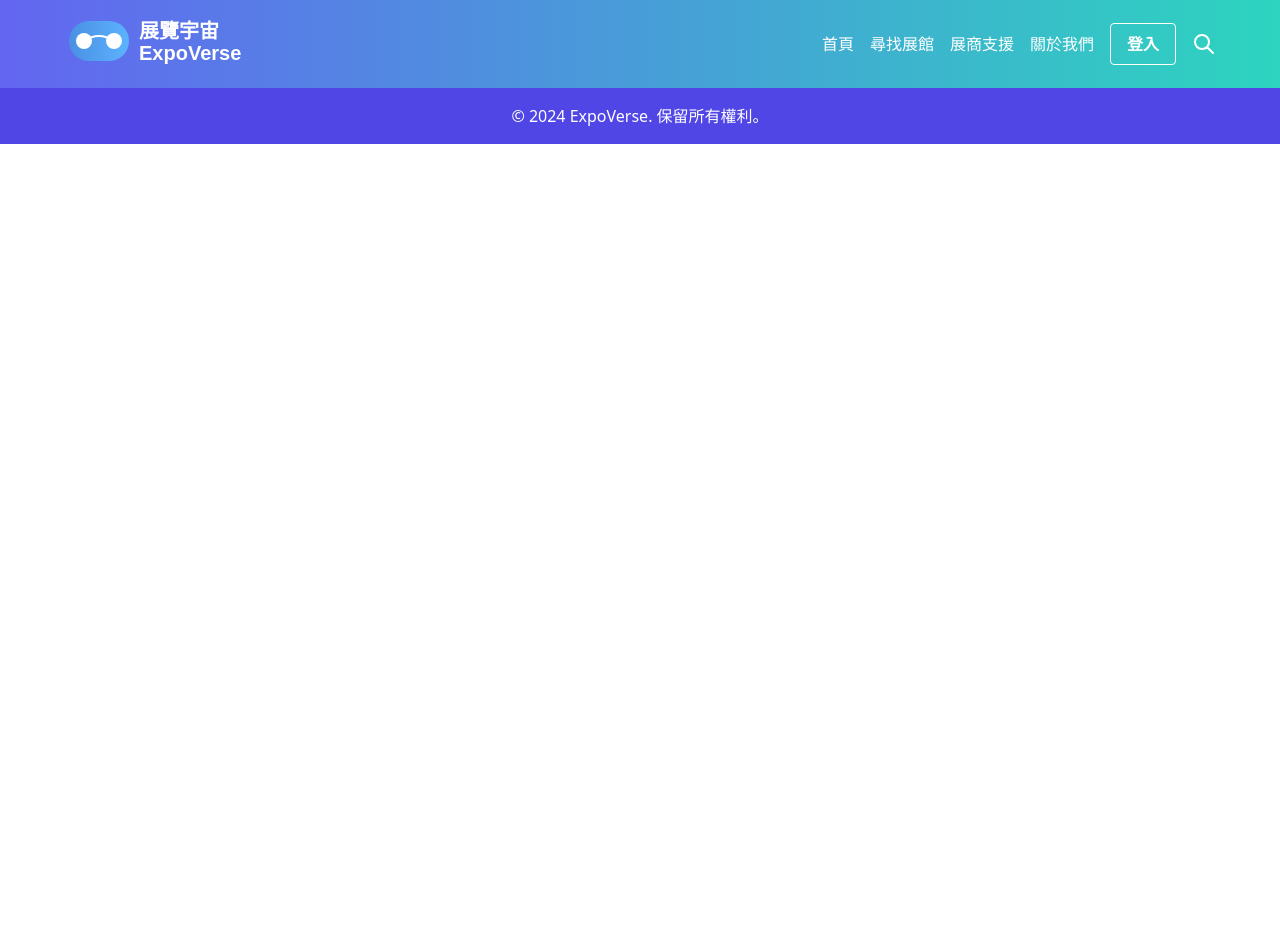
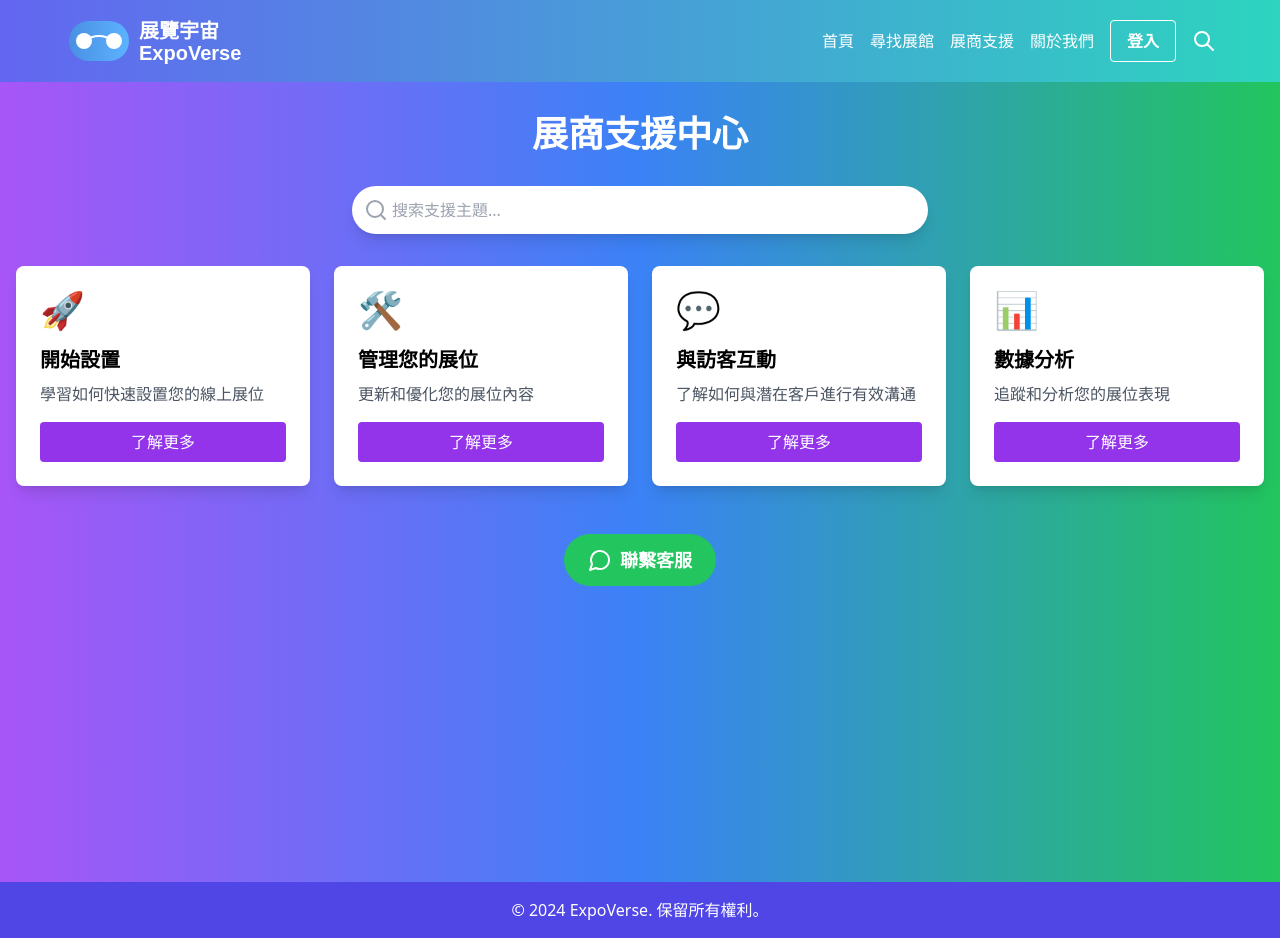
Before and after one commit to watson050308/franchise-web, a Vue app in the folder frontend/: page /brandSupport in a window 1280 px wide. Before the commit the page ends 800 px from the top, so only its background shows below. Built offline with nearby package versions, Linux system fonts and the light colour scheme.

Commit message:
feat: add brand support page (#12)
* feat: add brand support page

* fix search button

```diff
--- a/frontend/src/components/BaseHeader.vue
+++ b/frontend/src/components/BaseHeader.vue
@@ -1,7 +1,7 @@
 <template>
-  <header class="bg-gradient-to-r from-indigo-500 to-teal-400 text-white py-4 px-8 sm:px-6 lg:px-8">
-    <nav class="flex justify-between items-center max-w-6xl mx-auto">
-      <div>
+  <header class="bg-gradient-to-r from-indigo-500 to-teal-400 text-white py-4 px-4 sm:px-6 lg:px-8">
+    <nav class="flex flex-col sm:flex-row justify-between items-center max-w-6xl mx-auto">
+      <div class="w-full sm:w-auto flex justify-between items-center">
         <router-link to="/expoverse" class="text-2xl font-bold inline-block">
         <svg xmlns="http://www.w3.org/2000/svg" viewBox="0 0 300 50" width="300" height="50">
           <defs>
@@ -18,14 +18,19 @@
           <text x="75" y="44" font-family="Arial, sans-serif" font-size="20" fill="white">ExpoVerse</text>
         </svg>
       </router-link>
+        <button @click="toggleMenu" class="sm:hidden">
+          <svg class="w-6 h-6" fill="none" stroke="currentColor" viewBox="0 0 24 24" xmlns="http://www.w3.org/2000/svg">
+            <path stroke-linecap="round" stroke-linejoin="round" stroke-width="2" d="M4 6h16M4 12h16m-7 6h7"></path>
+          </svg>
+        </button>
       </div>
 
-      <div class="hidden sm:flex items-center space-x-4">
-        <router-link to="/expoverse" class="hover:opacity-80 transition-opacity duration-300">首頁</router-link>
-        <router-link to="/exhibition" class="hover:opacity-80 transition-opacity duration-300">尋找展館</router-link>
-        <a href="#" class="hover:opacity-80 transition-opacity duration-300">展商支援</a>
-        <router-link to="/about-us" class="hover:opacity-80 transition-opacity duration-300">關於我們</router-link>
-        <BaseButton variant="outline" class="text-white border-white hover:opacity-80 transition-opacity duration-300">
+      <div :class="['sm:flex items-center space-y-4 sm:space-y-0 sm:space-x-4 mt-4 sm:mt-0 w-full sm:w-auto', {'hidden': !isMenuOpen, 'flex flex-col sm:flex-row': isMenuOpen}]">
+        <router-link to="/expoverse" class="hover:opacity-80 transition-opacity duration-300 block w-full sm:w-auto text-center">首頁</router-link>
+        <router-link to="/exhibition" class="hover:opacity-80 transition-opacity duration-300 block w-full sm:w-auto text-center">尋找展館</router-link>
+        <router-link to="/brandSupport" class="hover:opacity-80 transition-opacity duration-300 block w-full sm:w-auto text-center">展商支援</router-link>
+        <router-link to="/about-us" class="hover:opacity-80 transition-opacity duration-300 block w-full sm:w-auto text-center">關於我們</router-link>
+        <BaseButton variant="outline" class="text-white border-white hover:opacity-80 transition-opacity duration-300 w-full sm:w-auto">
           <router-link to="/login" class="hover:underline">登入</router-link>
         </BaseButton>
 
@@ -64,15 +69,7 @@
           </div>
         </div>
       </div>
-
-      <button @click="toggleMenu" class="sm:hidden">
-        <svg class="w-6 h-6" fill="none" stroke="currentColor" viewBox="0 0 24 24" xmlns="http://www.w3.org/2000/svg">
-          <path stroke-linecap="round" stroke-linejoin="round" stroke-width="2" d="M4 6h16M4 12h16m-7 6h7"></path>
-        </svg>
-      </button>
     </nav>
-
-    <!-- Mobile menu content remains the same -->
   </header>
 </template>
 
@@ -106,17 +103,30 @@ export default {
 
     const toggleMenu = () => {
       isMenuOpen.value = !isMenuOpen.value;
+      if (!isMenuOpen.value) {
+        showSearch.value = false;
+      }
+    };
+
+    const toggleSearch = () => {
+      showSearch.value = !showSearch.value;
+      if (showSearch.value) {
+        showSuggestions.value = true;
+      }
     };
 
     const performSearch = () => {
       console.log('Searching for:', searchQuery.value);
       showSuggestions.value = false;
+      showSearch.value = false;
     };
 
     const hideSearchIfNotFocused = () => {
+      setTimeout(() => {
         if (!showSuggestions.value) {
           showSearch.value = false;
         }
+      }, 200);
     };
 
     const hideSuggestionsDelayed = () => {
@@ -128,6 +138,7 @@ export default {
     const selectBrand = (brandName) => {
       searchQuery.value = brandName;
       showSuggestions.value = false;
+      showSearch.value = false;
       performSearch();
     };
 
@@ -141,7 +152,8 @@ export default {
       filteredBrands,
       hideSearchIfNotFocused,
       hideSuggestionsDelayed,
-      selectBrand
+      selectBrand,
+      toggleSearch
     };
   }
 }
--- /dev/null
+++ b/frontend/src/components/BrandSupport.vue
@@ -0,0 +1,66 @@
+<template>
+    <div class="min-h-screen bg-gradient-to-r from-purple-500 via-blue-500 to-green-500">
+      <!-- 主要內容區 -->
+      <div class="container mx-auto px-4 py-8">
+        <h1 class="text-4xl font-bold text-white text-center mb-8">展商支援中心</h1>
+
+        <!-- 搜索欄 -->
+        <div class="mb-8 flex justify-center">
+            <div class="relative w-full max-w-xl">
+            <input
+                type="text"
+                placeholder="搜索支援主題..."
+                class="w-full p-3 pl-10 rounded-full shadow-lg"
+            />
+            <Search class="absolute left-3 top-3 text-gray-400" />
+            </div>
+        </div>
+
+        <!-- 支援類別卡片 -->
+      <div class="grid grid-cols-1 sm:grid-cols-2 lg:grid-cols-4 gap-6">
+        <div
+          v-for="(category, index) in supportCategories"
+          :key="index"
+          class="bg-white rounded-lg shadow-lg p-6 hover:shadow-xl transition duration-300"
+        >
+          <div class="text-4xl mb-4">{{ category.icon }}</div>
+          <h3 class="text-xl font-semibold mb-2">{{ category.title }}</h3>
+          <p class="text-gray-600 mb-4">{{ category.description }}</p>
+          <button class="bg-purple-600 text-white px-4 py-2 rounded hover:bg-purple-700 transition duration-300 w-full">
+            了解更多
+          </button>
+        </div>
+      </div>
+
+        <!-- 聯繫支援按鈕 -->
+        <div class="mt-12 text-center">
+            <button class="bg-green-500 text-white px-6 py-3 rounded-full text-lg font-semibold hover:bg-green-600 transition duration-300 flex items-center justify-center mx-auto">
+            <MessageCircle class="mr-2" />
+            聯繫客服
+            </button>
+        </div>
+      </div>
+    </div>
+  </template>
+
+<script setup>
+import { ref } from 'vue';
+import { Search, MessageCircle } from 'lucide-vue-next';
+
+const supportCategories = ref([
+	{ title: '開始設置', icon: '🚀', description: '學習如何快速設置您的線上展位' },
+	{ title: '管理您的展位', icon: '🛠️', description: '更新和優化您的展位內容' },
+	{ title: '與訪客互動', icon: '💬', description: '了解如何與潛在客戶進行有效溝通' },
+	{ title: '數據分析', icon: '📊', description: '追蹤和分析您的展位表現' },
+]);
+</script>
+
+<style scoped>
+/* 如果需要，您可以在這裡添加任何組件特定的樣式 */
+@media (max-width: 640px) {
+	.container {
+			padding-left: 1rem;
+			padding-right: 1rem;
+	}
+}
+</style>
--- a/frontend/src/components/ui/SearchBar.vue
+++ b/frontend/src/components/ui/SearchBar.vue
@@ -10,20 +10,6 @@
               v-model="brandName"
               class="w-full bg-transparent border-none focus:outline-none"
             />
-          </div>
-          <div class="flex-1 flex items-center border-r border-gray-300 px-4">
-            <MapPin :size="20" class="text-gray-400 mr-2" />
-            <select
-              v-model="region"
-              class="w-full bg-transparent border-none focus:outline-none"
-            >
-              <option value="">選擇區域</option>
-              <option value="north">北部</option>
-              <option value="south">南部</option>
-              <option value="east">東部</option>
-              <option value="west">西部</option>
-            </select>
-            <!-- <ChevronDown :size="20" class="text-gray-400 ml-2" /> -->
           </div>
           <div class="flex-1 flex items-center border-r border-gray-300 px-4">
             <Tag :size="20" class="text-gray-400 mr-2" />
@@ -67,14 +53,14 @@
 
   <script>
   import { ref } from 'vue';
-  import { Search, MapPin, DollarSign, Tag } from 'lucide-vue-next';
+  import { Search, DollarSign, Tag } from 'lucide-vue-next';
 import { watch } from 'vue';
 
   export default {
     name: 'CustomSearchBar',
     components: {
       Search,
-      MapPin,
+      // MapPin,
       DollarSign,
       Tag
     },
--- a/frontend/src/router/index.js
+++ b/frontend/src/router/index.js
@@ -5,6 +5,7 @@ import AppManagement from '../AppManagement.vue'
 import ExhibitionPage from '../components/ExhibitionPage.vue'
 import BrandIntroduce from '../components/BrandIntroduce.vue'
 import ShowBrand from '../components/ShowBrand.vue'
+import BrandSupport from '../components/BrandSupport.vue'
 import AboutUsPage from '../components/AboutUsPage.vue'
 
 const routes = [
@@ -22,6 +23,11 @@ const routes = [
     path: '/app-management',
     name: 'AppManagement',
     component: AppManagement
+  },
+  {
+    path: '/brandSupport',
+    name: 'BrandSupport',
+    component: BrandSupport
   },
   {
     path: '/exhibition',
```
Lines whose indentation alone changed are shown as unchanged.
